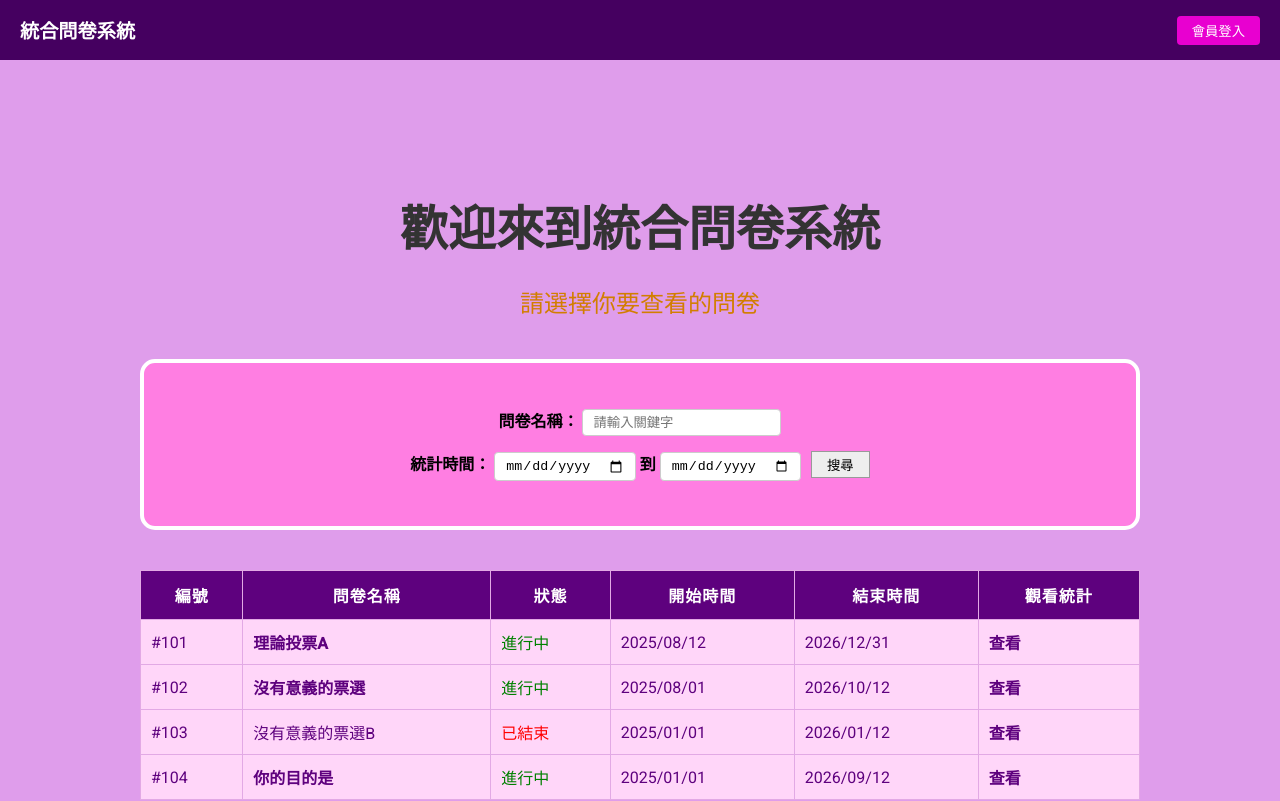
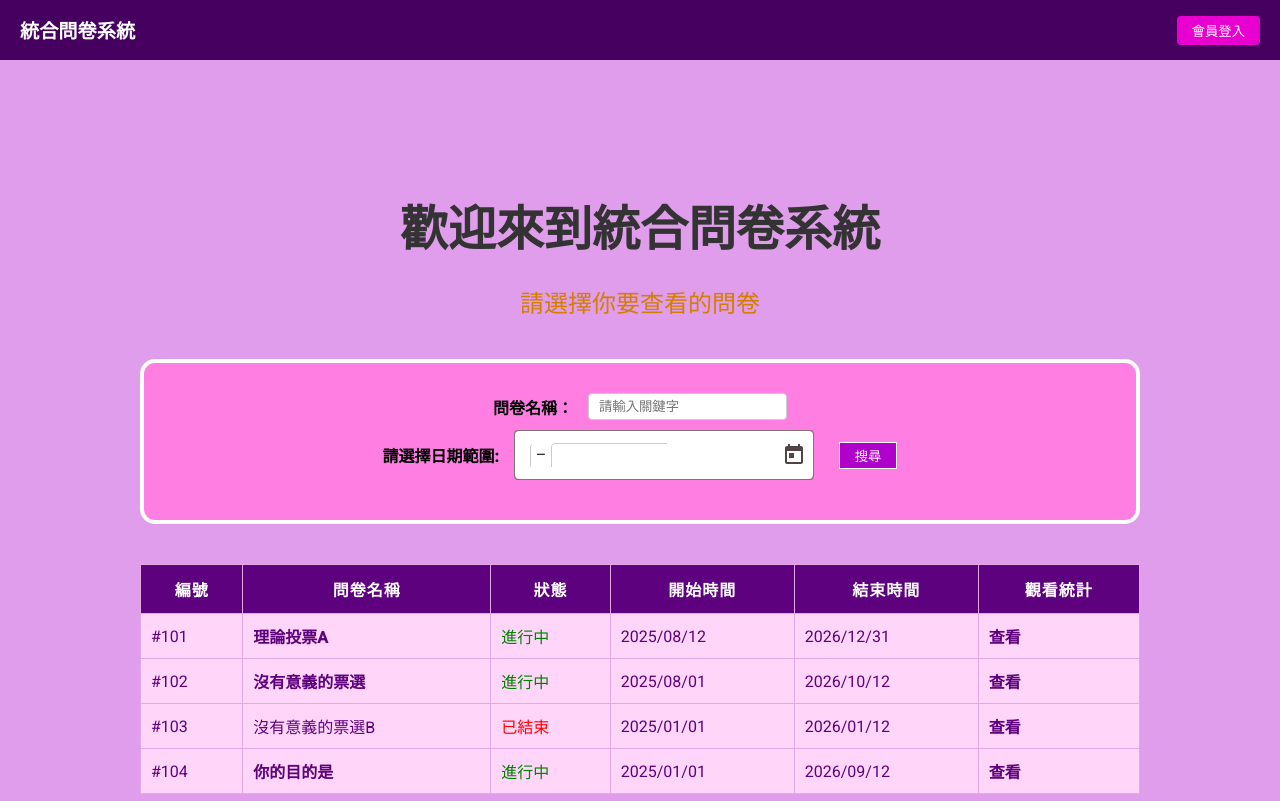
Before and after one commit to lee98433-ui/quest, an Angular app: page /list in a window 1280 px wide. Shown: the top 801 px of the page. Built offline with nearby package versions, Linux system fonts and the light colour scheme.

Commit message:
no message

```diff
--- a/src/app/@page/fill/fill.component.scss
+++ b/src/app/@page/fill/fill.component.scss
@@ -37,7 +37,7 @@
   box-shadow: 0 20px 50px rgba(0,0,0,0.3);
 
   .modal-header {
-    background: rgb(153, 153, 153);;
+    background: rgb(153, 153, 153);
     color: #ffffff;
     padding: 10px 20px;
     display: flex;
--- a/src/app/@page/front-list/front-list.component.html
+++ b/src/app/@page/front-list/front-list.component.html
@@ -1,23 +1,35 @@
-
-
-
 
 <div class="container">
   <div class="page-header">
     <h1>歡迎來到統合問卷系統</h1>
     <h3>請選擇你要查看的問卷</h3>
   </div>
+
+
 <div class="search-box">
   <div class="search-row">
     問卷名稱：
-      <input type="text" [(ngModel)]="keyword" placeholder="請輸入關鍵字">
+    <input type="text" [(ngModel)]="keyword" placeholder="請輸入關鍵字" class="keyword-input">
   </div>
 
-    <div class="search-row">
-      統計時間：
-      <input type="date" [(ngModel)]="startDate">
-      <span> 到 </span>
-      <input type="date" [(ngModel)]="endDate">
+  <div class="search-row">請選擇日期範圍:
+    <mat-form-field appearance="outline" class="custom-mat-range">
+
+      <mat-date-range-input [formGroup]="range" [rangePicker]="picker">
+        <input matStartDate formControlName="start" placeholder="">
+        <input matEndDate formControlName="end" placeholder="">
+      </mat-date-range-input>
+      <mat-datepicker-toggle matIconSuffix [for]="picker"></mat-datepicker-toggle>
+      <mat-date-range-picker #picker></mat-date-range-picker>
+
+      @if (range.controls.start.hasError('matStartDateInvalid')) {
+        <mat-error>開始日期格式錯誤</mat-error>
+      }
+      @if (range.controls.end.hasError('matEndDateInvalid')) {
+        <mat-error>結束日期格式錯誤</mat-error>
+      }
+    </mat-form-field>
+
     <button class="btn-search" (click)="search()">搜尋</button>
   </div>
 </div>
--- a/src/app/@page/front-list/front-list.component.scss
+++ b/src/app/@page/front-list/front-list.component.scss
@@ -41,7 +41,30 @@
 }
 
 .search-row {
-  margin: 15px 0;
+    display: flex;
+    align-items: center;
+    justify-content: center;
+    gap: 15px;
+    margin-bottom: 10px;
+  }
+
+
+/* Material Datepicker 覆蓋 */
+.custom-mat-range {
+  background: white;
+  border-radius: 8px;
+  width: 300px;
+
+  ::ng-deep {
+    .mdc-notched-outline__leading,
+    .mdc-notched-outline__notch,
+
+    .mat-mdc-form-field-flex {
+      height: 50px !important;
+      align-items: center;
+    }
+    .mat-mdc-form-field-subscript-wrapper { display: none; } /* 隱藏下方空白 */
+  }
 }
 
 .search-box input {
@@ -51,8 +74,9 @@
 }
 
 .btn-search {
-  background-color: #eee;
-  border: 1px solid #999;
+  color: #ffffff;
+  background-color: #b000cb;
+  border: 1px solid #ffffff;
   padding: 3px 15px;
   cursor: pointer;
   margin-left: 10px;
--- a/src/app/@page/front-list/front-list.component.ts
+++ b/src/app/@page/front-list/front-list.component.ts
@@ -1,17 +1,37 @@
-import { Component, OnInit } from '@angular/core';
+import { ChangeDetectionStrategy,Component, OnInit } from '@angular/core';
 import { CommonModule } from '@angular/common';
-import { FormsModule } from '@angular/forms';
+import { FormsModule,ReactiveFormsModule,FormControl, FormGroup } from '@angular/forms';
 import { RouterModule } from '@angular/router';
 import { SurveyService } from '../survey/@service/survey.service';
+import {JsonPipe} from '@angular/common';
+import {provideNativeDateAdapter} from '@angular/material/core';
+import {MatDatepickerModule} from '@angular/material/datepicker';
+import {MatFormFieldModule} from '@angular/material/form-field';
+import { MatNativeDateModule } from '@angular/material/core';
+import { ChangeDetectorRef } from '@angular/core'; // 加入此項以支援 OnPush 模式
 
 @Component({
   selector: 'app-front-list',
   standalone: true,
-  imports: [FormsModule, CommonModule, RouterModule],
+  imports: [FormsModule, CommonModule, RouterModule,MatFormFieldModule, MatDatepickerModule, FormsModule, ReactiveFormsModule, JsonPipe,
+    ReactiveFormsModule,
+    MatFormFieldModule,
+    MatDatepickerModule,
+    MatNativeDateModule,
+  ],
+  changeDetection: ChangeDetectionStrategy.OnPush,
   templateUrl: './front-list.component.html',
-  styleUrl: './front-list.component.scss'
+  styleUrl: './front-list.component.scss',
+  providers: [provideNativeDateAdapter()],
 })
 export class FrontListComponent implements OnInit {
+  range = new FormGroup({
+    start: new FormControl<Date | null>(null),
+    end: new FormControl<Date | null>(null),
+  });
+
+
+
   surveys: any[] = [];
   filteredSurveys: any[] = [];
 
@@ -22,22 +42,38 @@ export class FrontListComponent implements OnInit {
   pageSize: number = 10;
   currentPage: number = 1;
 
-  constructor(private surveyService: SurveyService) {}
+  constructor(
+    private surveyService: SurveyService,
+    private cdr: ChangeDetectorRef // 注入 CDR 以手動觸發畫面更新 (OnPush 需要)
+  ) {}
 
   ngOnInit() {
     this.surveys = this.surveyService.getAllSurveys();
     this.search();
   }
 
-  search() {
+
+
+search() {
+    // 從 FormGroup 取得 Date 物件
+    const { start: searchStart, end: searchEnd } = this.range.value;
+
     this.filteredSurveys = this.surveys.filter(s => {
+      // 1. 關鍵字過濾
       const matchTitle = s.title.toLowerCase().includes(this.keyword.toLowerCase());
 
+      // 2. 日期區間過濾邏輯
       const sDate = new Date(s.startDate);
       const eDate = new Date(s.endDate);
-      const searchStart = this.startDate ? new Date(this.startDate) : null;
-      const searchEnd = this.endDate ? new Date(this.endDate) : null;
 
+      // 正規化時間 (將時分秒設為 0 以精確比較日期)
+      if (searchStart) searchStart.setHours(0, 0, 0, 0);
+      if (searchEnd) searchEnd.setHours(0, 0, 0, 0);
+      sDate.setHours(0, 0, 0, 0);
+      eDate.setHours(0, 0, 0, 0);
+
+      // 邏輯：問卷的區間必須在搜尋區間之內 (或根據需求調整為重疊)
+      // 這裡採用：問卷開始日 >= 搜尋開始日 且 問卷結束日 <= 搜尋結束日
       const matchStart = searchStart ? sDate >= searchStart : true;
       const matchEnd = searchEnd ? eDate <= searchEnd : true;
 
@@ -45,6 +81,7 @@ export class FrontListComponent implements OnInit {
     });
 
     this.currentPage = 1;
+    this.cdr.markForCheck(); // OnPush 模式下確保列表會更新
   }
 
   getStatus(survey: any): string {
@@ -57,6 +94,7 @@ export class FrontListComponent implements OnInit {
     if (today > end) return '已結束';
     return '進行中';
   }
+
 
   get pagedData() {
     const startIndex = (this.currentPage - 1) * this.pageSize;
```
Lines whose indentation alone changed are shown as unchanged.
